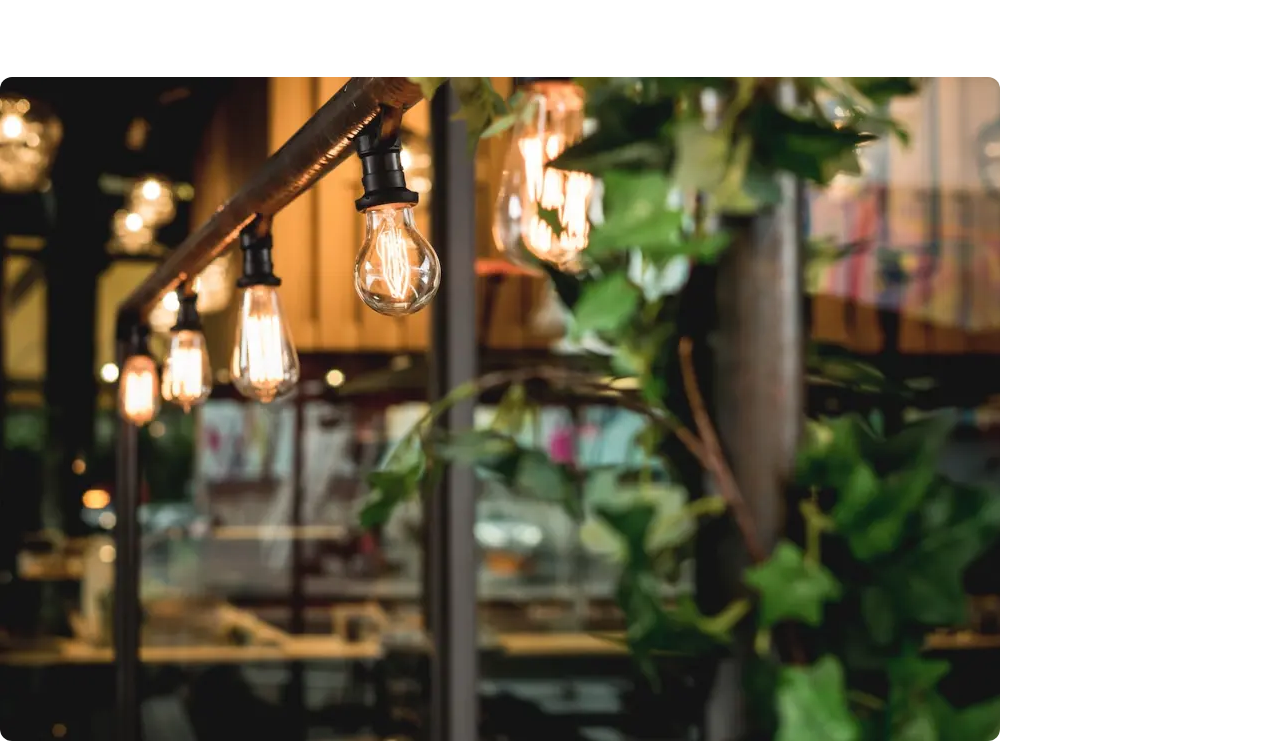
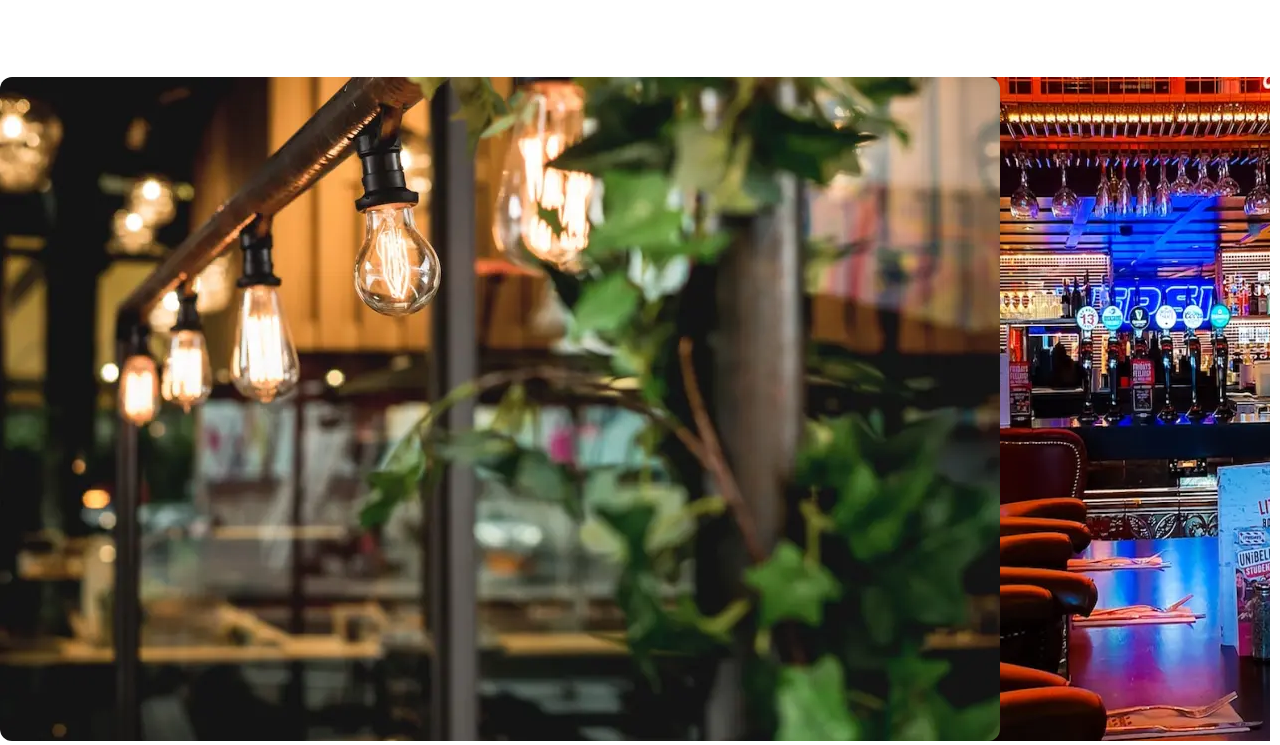
Before and after one commit to jpdrsanchez/santo-portuga, a website with bundled scripts: page index.html in a window 1280 px wide. Shown: the part 1658-2403 px from the top of the page. Built offline with nearby package versions, Linux system fonts and the light colour scheme.

Commit message:
feat: slides continuous

```diff
--- a/index.html
+++ b/index.html
@@ -135,8 +135,21 @@
     <img src="./assets/images/detail-one.svg" alt="" aria-hidden="true" class="absolute fixed-bg-one -bottom-[174px] pointer-events-none -z-10" />
   </section>
   <section class="left-container pb-14 md:pb-20 relative z-50">
-    <div class="w-full max-w-[1000px] h-[664px]">
+    <div class="w-full max-w-[1000px] h-[664px] relative z-50">
       <img src="./assets/images/open-space.webp" class="w-full h-full object-cover object-center rounded-xl" />
+    </div>
+    <div class="swiper single-space absolute top-0 right-[10px] z-40 w-[1074px]">
+      <div class="swiper-wrapper">
+        <div class="swiper-slide w-[358px] h-[664px]">
+          <img src="./assets/images/open-space.webp" class="w-full h-full object-cover object-center rounded-xl" />
+        </div>
+        <div class="swiper-slide w-[358px] h-[664px]">
+          <img src="./assets/images/bar.webp" class="w-full h-full object-cover object-center rounded-xl" />
+        </div>
+        <div class="swiper-slide w-[358px] h-[664px]">
+          <img src="./assets/images/kids.webp" class="w-full h-full object-cover object-center rounded-xl" />
+        </div>
+      </div>
     </div>
   </section>
   <section class="py-14 md:py-20 bg-interface-tertiary">
--- a/scripts.js
+++ b/scripts.js
@@ -23,6 +23,7 @@ import Swiper from 'https://cdn.jsdelivr.net/npm/swiper@10/swiper-bundle.min.mjs
   const singleSwiper = new Swiper('.single-space', {
     slidesPerView: 'auto',
     spaceBetween: 30,
+    loop: true,
   })
 })()
 
--- a/src/styles/sections.components.css
+++ b/src/styles/sections.components.css
@@ -168,16 +168,6 @@
   }
 
   .single-space {
-    .swiper-slide-active {
-      width: 1000px !important;
-    }
-
-    .swiper-slide {
-      height: 664px;
-      width: 358px;
-      position: relative;
-      border-radius: 1rem;
-    }
   }
 
   .left-carousel-bg {
```
Also changed, not shown: styles.css.
